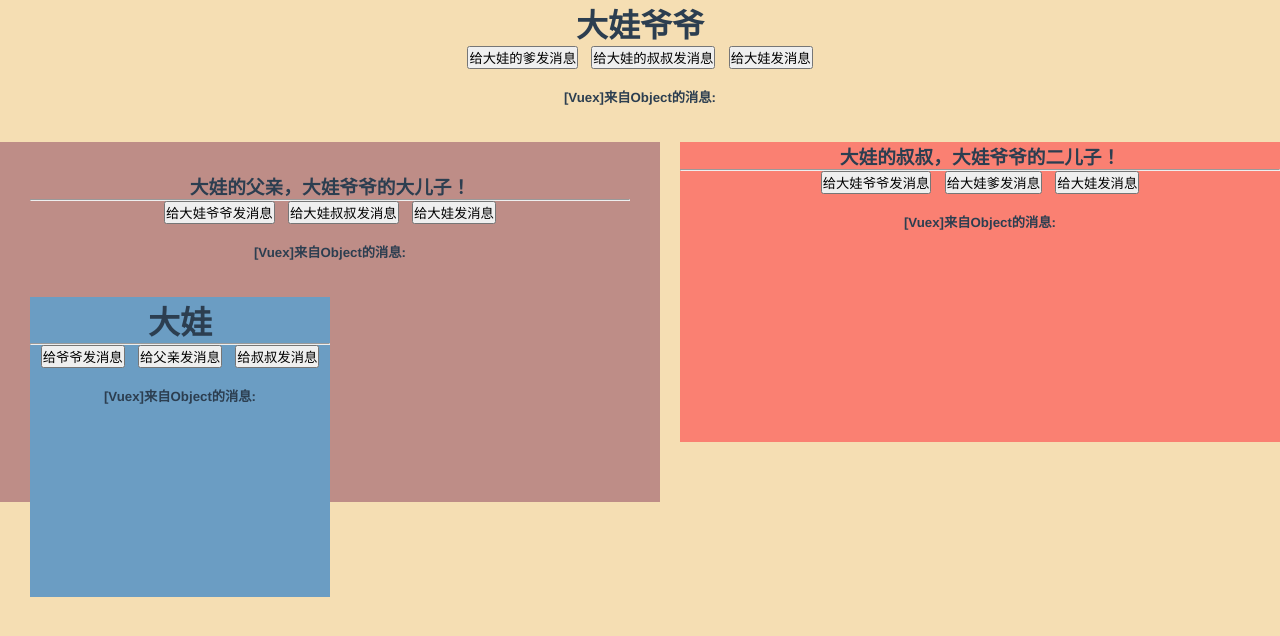
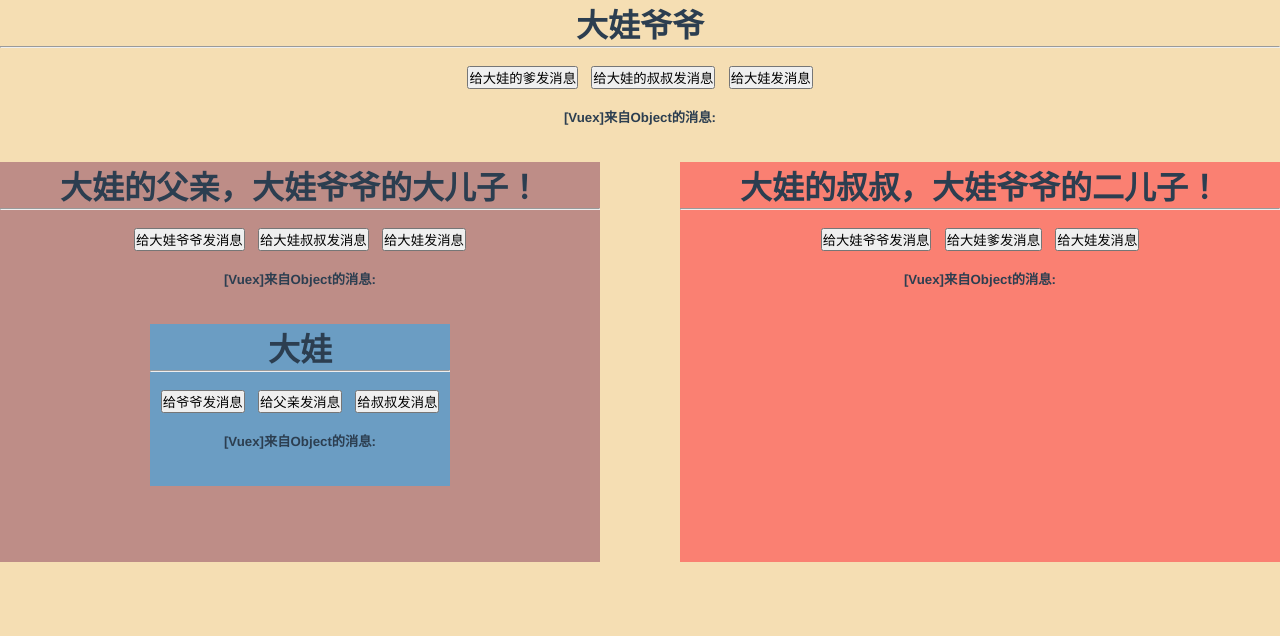
Before and after one commit to RedLitchi/vue2-study, a Vue app: page /#/ in a window 1280 px wide. Shown: the top 636 px of the page. Built offline with nearby package versions, Linux system fonts and the light colour scheme.

Commit message:
vuex组件间通讯

```diff
--- a/src/components/DaWa.vue
+++ b/src/components/DaWa.vue
@@ -1,7 +1,7 @@
 <template>
     <div class="c">
         <h1>大娃</h1>
-        <hr/>
+        <hr/><br/>
         <button @click="sendGrandpa">给爷爷发消息</button>&nbsp;&nbsp;
         <button @click="sendFather">给父亲发消息</button>&nbsp;&nbsp;
         <button @click="sendUncle">给叔叔发消息</button><br/><br/>
@@ -32,7 +32,8 @@ export default {
 <style scoped>
 .c{
     width: 300px;
-    height: 300px;
+    height: auto;
+    margin: 0 auto;
     background: rgb(107, 157, 195);
 }
 </style>
--- a/src/components/Father.vue
+++ b/src/components/Father.vue
@@ -1,7 +1,7 @@
 <template>
     <div class="hello">
-        <h3>大娃的父亲，大娃爷爷的大儿子！</h3>
-        <hr/>
+        <h1>大娃的父亲，大娃爷爷的大儿子！</h1>
+        <hr/><br/>
         <button @click="sendGrandpa">给大娃爷爷发消息</button>&nbsp;&nbsp;
         <button @click="sendUnclue">给大娃叔叔发消息</button>&nbsp;&nbsp;
         <button @click="sendDaWa">给大娃发消息</button><br/><br/>
@@ -38,9 +38,8 @@ export default {
 <style scoped>
 .hello{
     width: 600px;
-    height: 300px;
+    height: 400px;
     background: rgb(190, 141, 135);
     float: left;
-    padding: 30px;
 }
 </style>
--- a/src/components/Uncle.vue
+++ b/src/components/Uncle.vue
@@ -1,7 +1,7 @@
 <template>
     <div class="hello">
-        <h3>大娃的叔叔，大娃爷爷的二儿子！</h3>
-        <hr/>
+        <h1>大娃的叔叔，大娃爷爷的二儿子！</h1>
+        <hr/><br/>
         <button @click="sendGrandpa">给大娃爷爷发消息</button>&nbsp;&nbsp;
         <button @click="sendFather">给大娃爹发消息</button>&nbsp;&nbsp;
         <button @click="sendDaWa">给大娃发消息</button><br/><br/>
@@ -35,7 +35,7 @@ export default {
 <style scoped>
 .hello{
     width: 600px;
-    height: 300px;
+    height: 400px;
     background: salmon;
     float: right;
 }
--- a/src/views/Grandpa.vue
+++ b/src/views/Grandpa.vue
@@ -1,6 +1,7 @@
 <template>
     <div class="home">
         <h1>大娃爷爷</h1>
+        <hr/><br/>
         <button @click="sendFather">给大娃的爹发消息</button>&nbsp;&nbsp;
         <button @click="sendUncle">给大娃的叔叔发消息</button>&nbsp;&nbsp;
         <button @click="sendDaWa">给大娃发消息</button><br/><br/>
```
